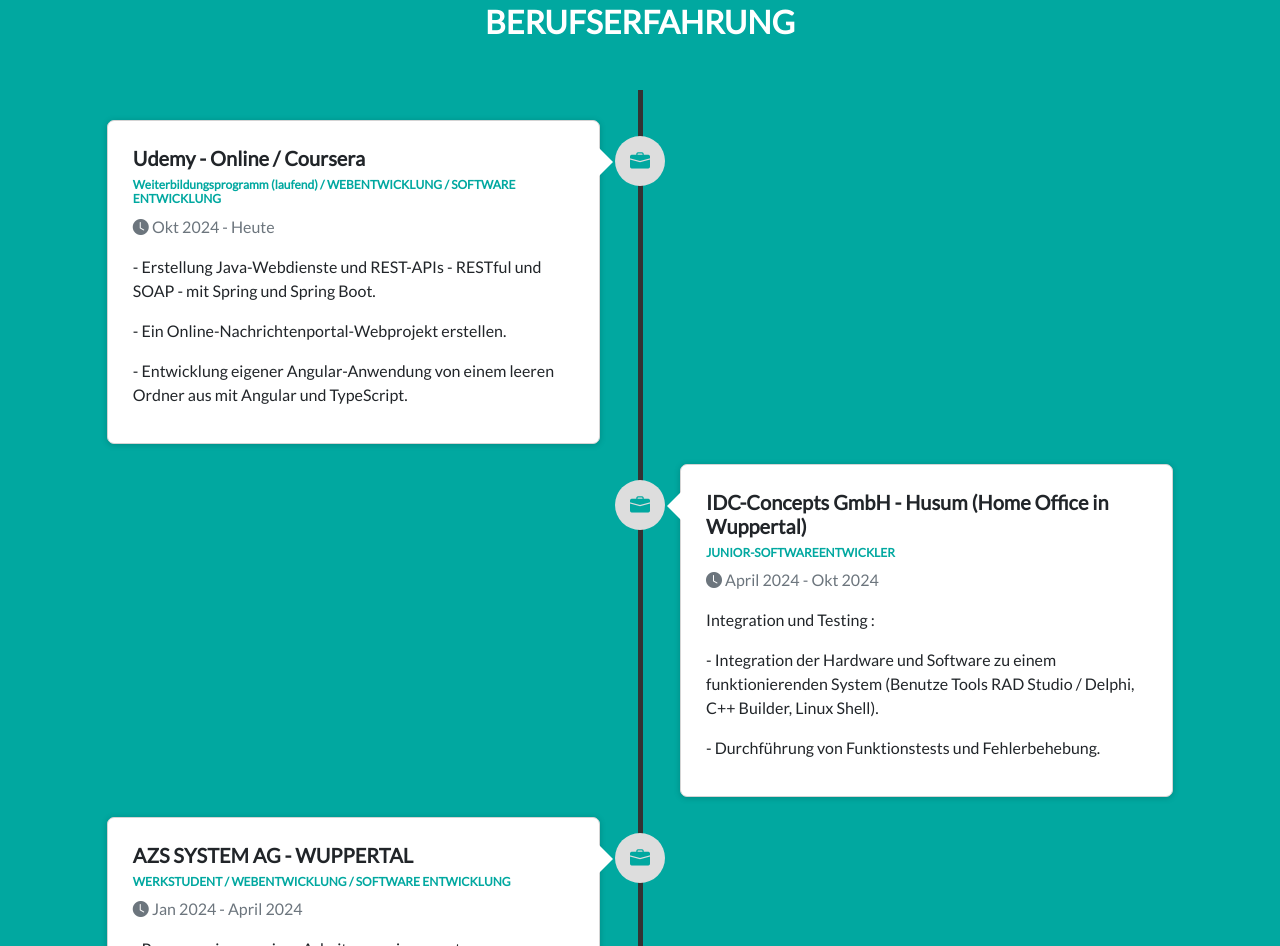
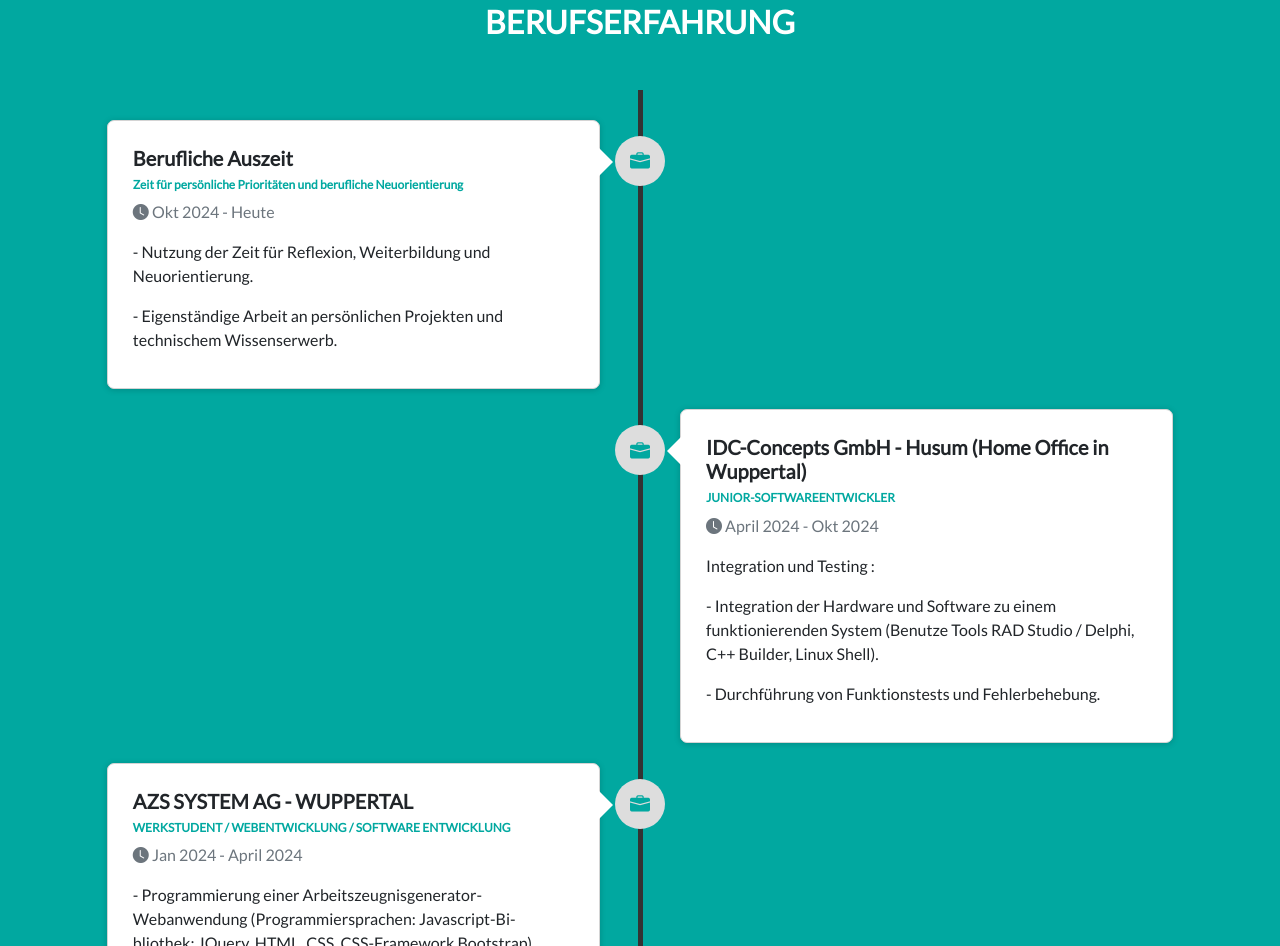
Before and after one commit to bricebiekou2021/bricebiekou2021.github.io, a plain HTML site: page index.html in a window 1280 px wide. Shown: the part 1541-2487 px from the top of the page. Drawn offline with nearby package versions, Linux system fonts and the light colour scheme.

Commit message:
Update index.html

```diff
--- a/index.html
+++ b/index.html
@@ -227,15 +227,15 @@
                             <div class="timeline-panel">
 
                                 <div class="timeline-heading">
-                                    <h3> Udemy - Online / Coursera</h3>
-                                    <h4>Weiterbildungsprogramm (laufend)  / WEBENTWICKLUNG / SOFTWARE ENTWICKLUNG</h4>
+                                    <h3> Berufliche Auszeit </h3>
+                                    <h4>Zeit für persönliche Prioritäten und berufliche Neuorientierung</h4>
                                     <p class="text-muted"> <span class="bi-clock-fill"> </span> Okt 2024 - Heute</p>
                                 </div>
 
                                 <div class="timeline-body"></div>
-                                    <p>- Erstellung Java-Webdienste und REST-APIs - RESTful und SOAP - mit Spring und Spring Boot.  </p>
-                                    <p>- Ein Online-Nachrichtenportal-Webprojekt erstellen.</p>
-                                    <p>- Entwicklung eigener Angular-Anwendung von einem leeren Ordner aus mit Angular und TypeScript.</p>
+                                    <p>- Nutzung der Zeit für Reflexion, Weiterbildung und Neuorientierung.  </p>
+                                    <p>- Eigenständige Arbeit an persönlichen Projekten und technischem Wissenserwerb.</p>
+
 
 
 
```
